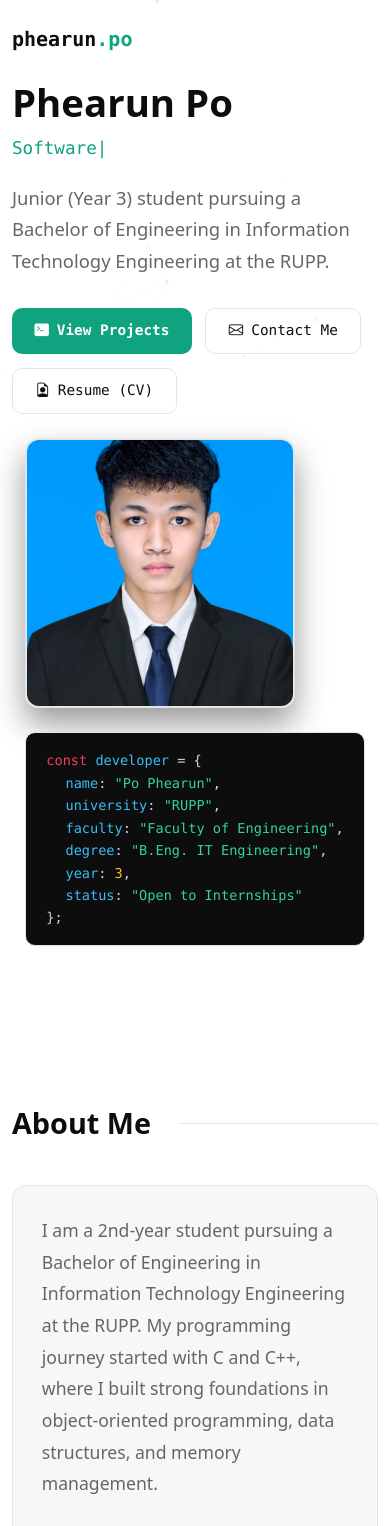
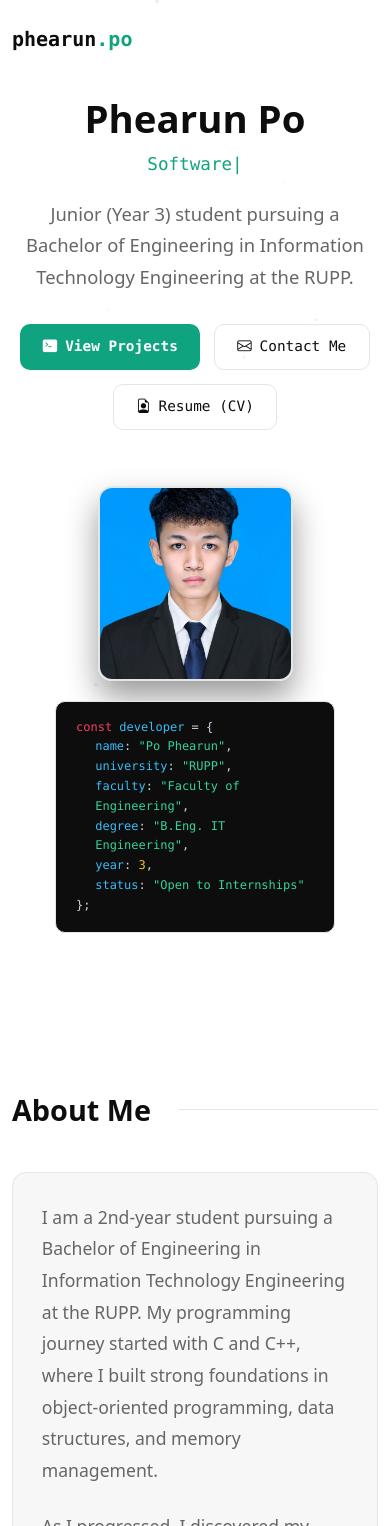
Before and after one commit to therealphearunpo/My-portfolio, a React (Vite) app: page / in a window 390 px wide. Shown: the top 1526 px of the page. Built offline with nearby package versions, Linux system fonts and the light colour scheme.

Commit message:
Optimize hero image size and alignment for mobile screens

```diff
--- a/src/style.css
+++ b/src/style.css
@@ -556,3 +556,29 @@ section {
   color: var(--text-muted);
   text-align: center;
 }
+
+/* ============================================================
+  Responsive Layouts
+  ============================================================ */
+@media (max-width: 991px) {
+  .hero-section {
+    padding-top: 6rem;
+    text-align: center;
+  }
+  .hero-actions {
+    justify-content: center;
+  }
+  .hero-avatar-box {
+    margin-top: 2rem;
+  }
+  .avatar-frame {
+    width: min(200px, 50vw);
+    margin: 0 auto;
+  }
+  .code-box {
+    max-width: 280px;
+    margin: 1.2rem auto 0;
+    font-size: 0.75rem;
+    text-align: left;
+  }
+}
```
